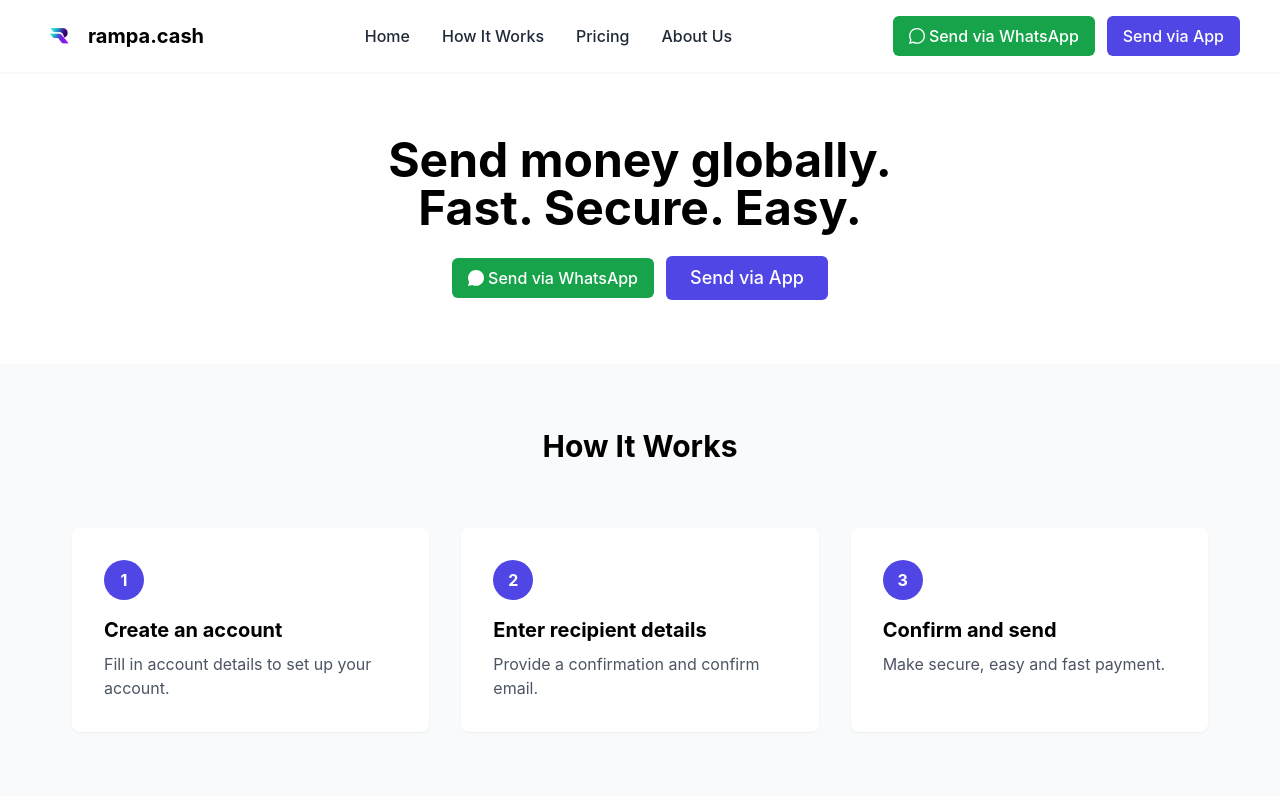
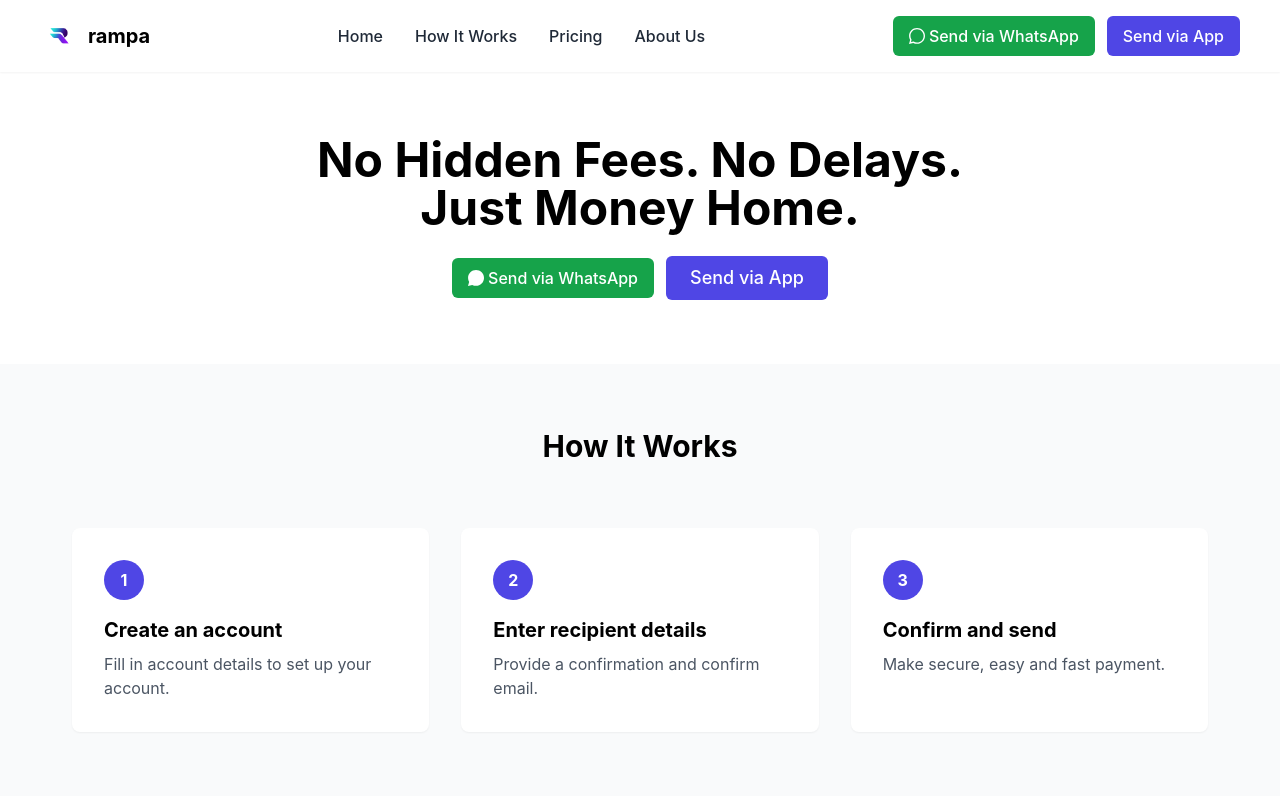
Before and after one commit to rampa-cash/rampa-cash-web, a Next.js app: page / in a window 1280 px wide. Shown: the top 800 px of the page. Built offline with nearby package versions, Linux system fonts and the light colour scheme.

Commit message:
Slogan change for addressing the niche

```diff
--- a/pages/index.tsx
+++ b/pages/index.tsx
@@ -20,7 +20,7 @@ const Home: NextPage = () => {
           <Link href="/">
             <div className="flex items-center cursor-pointer">
               <img src="/logo.png" alt="RAMPA logo" className="w-8 h-8 md:w-10 md:h-10" />
-              <span className="font-bold text-lg md:text-xl ml-2">rampa.cash</span>
+              <span className="font-bold text-lg md:text-xl ml-2">rampa</span>
             </div>
           </Link>
 
@@ -109,9 +109,9 @@ const Home: NextPage = () => {
         <section className="py-8 md:py-16 text-center px-4">
           <div className="max-w-4xl mx-auto">
             <h1 className="text-2xl sm:text-3xl md:text-5xl font-bold mb-4 md:mb-6 leading-tight">
-              Send money globally.
+              No Hidden Fees. No Delays.
               <br className="hidden sm:block" />
-              <span className="sm:inline"> Fast. Secure. Easy.</span>
+              <span className="sm:inline"> Just Money Home.</span>
             </h1>
 
             <div className="flex flex-col sm:flex-row items-center justify-center space-y-3 sm:space-y-0 sm:space-x-3 mt-4">
```
